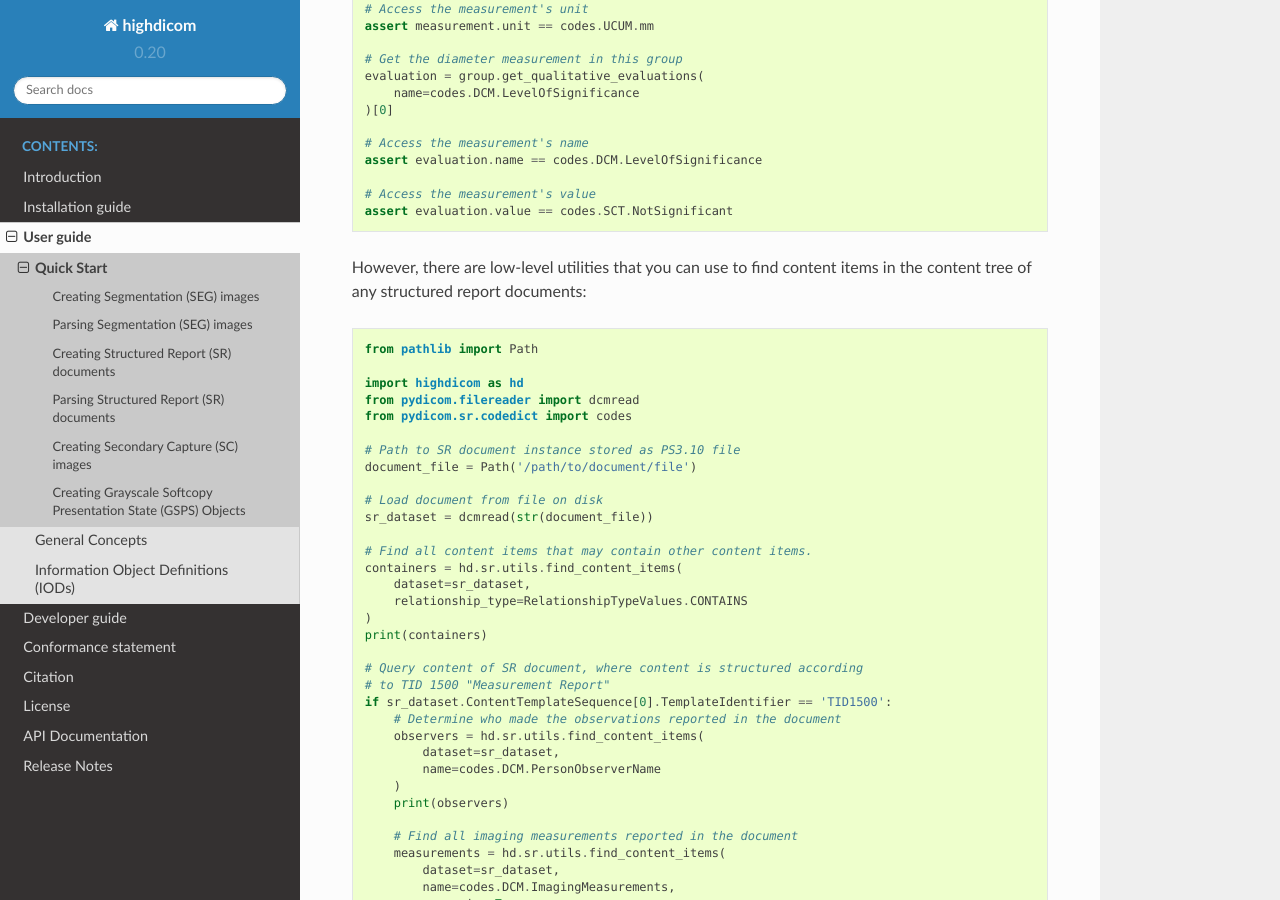
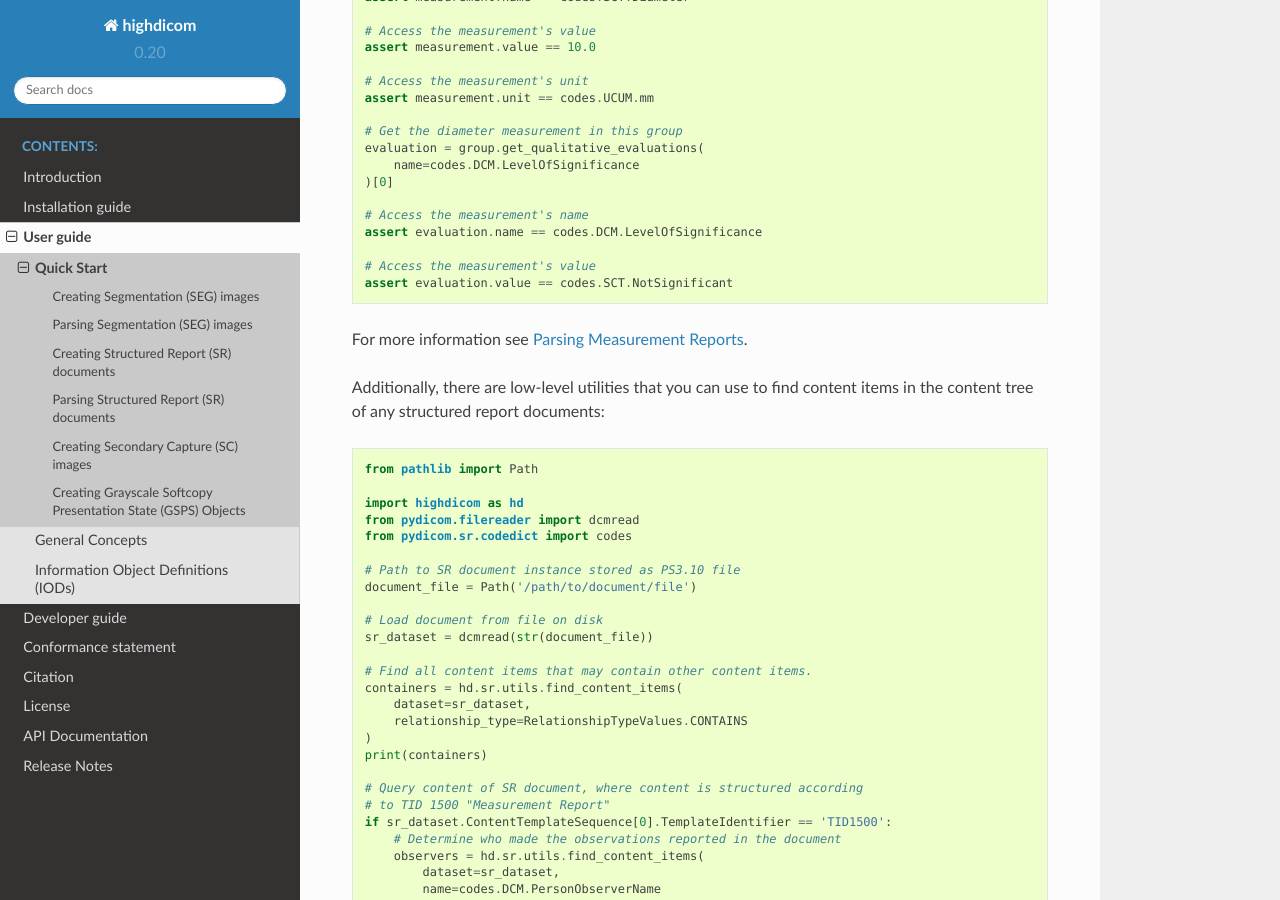
Before and after one commit to ImagingDataCommons/highdicom, a Sphinx documentation site: the page built from docs/quickstart.rst, in a window 1280 px wide and 900 px high, scrolled down 7118 px. Built offline with Sphinx 7.4.7 and the Read the Docs theme 2.0.0, drawn with Linux system fonts in a browser that asks for light colours; some of the changed text lies outside the part shown.

Commit message:
Add links to quickstart

```diff
--- a/docs/generalsr.rst
+++ b/docs/generalsr.rst
@@ -1,7 +1,7 @@
 .. _generalsr:
 
-Overview
-========
+Structured Report (SR) Overview
+===============================
 
 Structured report documents are DICOM files that contain information derived
 from a medical image in a structured and computer-readable way. `Highdicom`
--- a/docs/quickstart.rst
+++ b/docs/quickstart.rst
@@ -293,6 +293,7 @@
 
     print(sr_dataset)
 
+For more information see :doc:`generalsr` and :doc:`tid1500`.
 
 .. _parsing-sr:
 
@@ -440,8 +441,10 @@
     assert evaluation.value == codes.SCT.NotSignificant
 
 
-However, there are low-level utilities that you can use to find content items
-in the content tree of any structured report documents:
+For more information see :doc:`tid1500parsing`.
+
+Additionally, there are low-level utilities that you can use to find content
+items in the content tree of any structured report documents:
 
 .. code-block:: python
 
```
